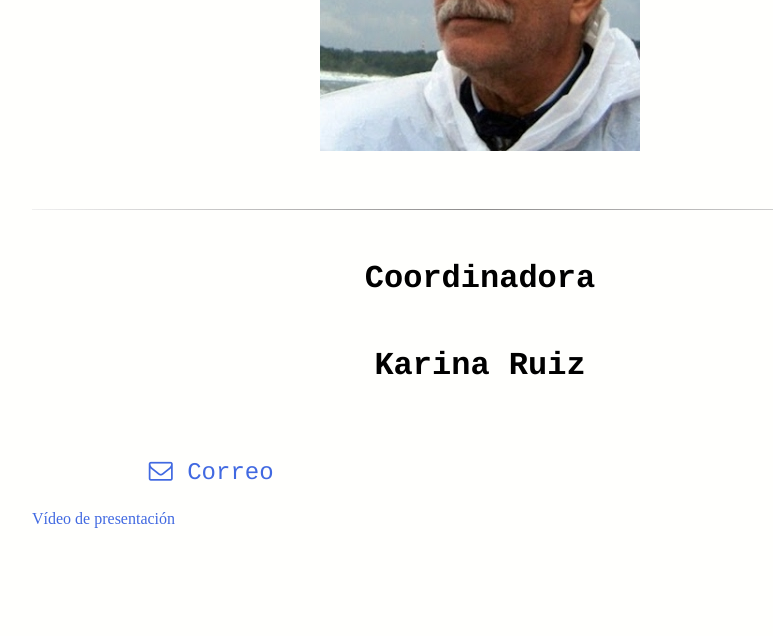
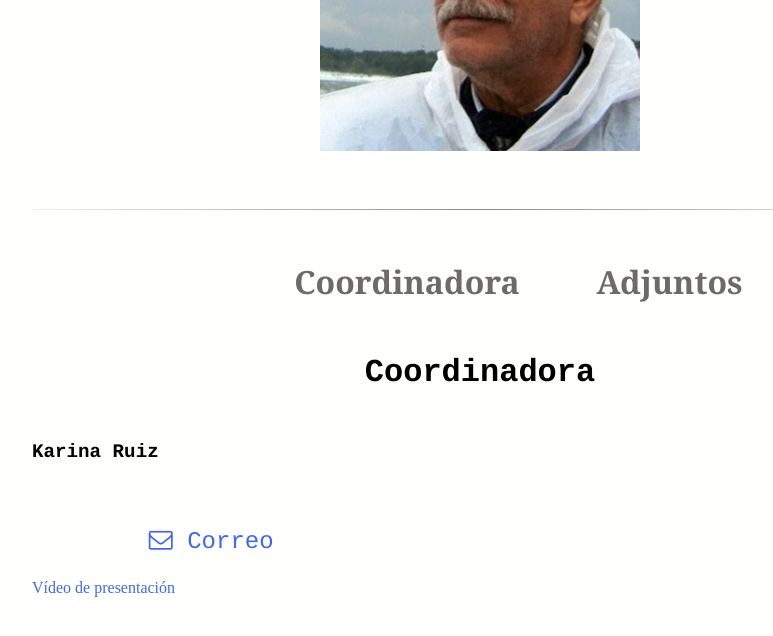
Before and after one commit to BouzasLab25/bouzaslab25.github.io, a Jekyll site: the page built from cursos/Coordinadora.html, in a window 1280 px wide and 900 px high, scrolled down 583 px. Shown: the top 636 px of the window, without its empty margins (160-933 px from the left). Built offline with Jekyll 4.4.1, drawn with Linux system fonts in a browser that asks for light colours.

Commit message:
Update Coordinadora.html

```diff
--- a/cursos/Coordinadora.html
+++ b/cursos/Coordinadora.html
@@ -11,8 +11,11 @@
 
 <hr class="style14">
 
+<h3 </a>&nbsp;&nbsp;&nbsp;&nbsp;<a href="/cursos/Coordinadora.html" style="color:#6d6a6a;font-size: 1em;font-family:'Georgia';">Coordinadora</a>&nbsp;&nbsp;&nbsp;&nbsp;<a href="/cursos/Adjuntos.html" style="color:#6d6a6a;font-size: 1em;font-family:'Georgia';">Adjuntos</a></h3>
+</p>
+
 <h3>Coordinadora</h3>
-<h3>Karina Ruiz</h3>
+<h4 ALIGN=center>Karina Ruiz</h4>
   <div class="center">
     <p><a class='link' href="mailto:kary30041996@gmail.com"><i class='fa fa-envelope-o'></i> Correo </a> </p>
     <a class='link' href="https://www.youtube.com/watch?v=i6T99jQWiZA&t=9s" target="_blank"> Vídeo de presentación </p>
```
